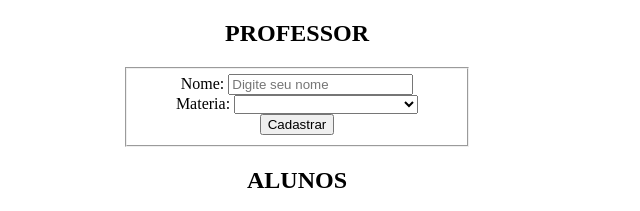
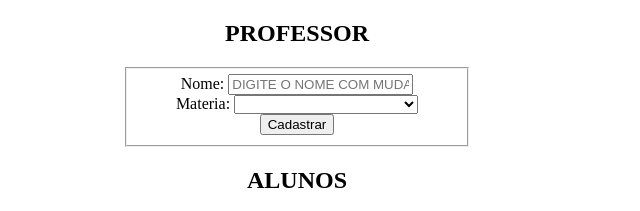
Before and after one commit to LucasDrovere/BandoDeProfessor, a plain HTML site: page index.html in a window 1280 px wide. Shown: the top 211 px of the page, 343-983 px from the left. Drawn offline with Linux system fonts and the light colour scheme.

Commit message:
Update index.html

```diff
--- a/index.html
+++ b/index.html
@@ -13,7 +13,7 @@
     <h2>PROFESSOR</h2>
         <fieldset style="width: 25%;">
             Nome:
-            <input type="text" id="nomeProf" placeholder="Digite seu nome"><br>
+            <input type="text" id="nomeProf" placeholder="DIGITE O NOME COM MUDANÇA DE GIT"><br>
             Materia:
             <select id="cboMateria">
                 <option></option>
```
